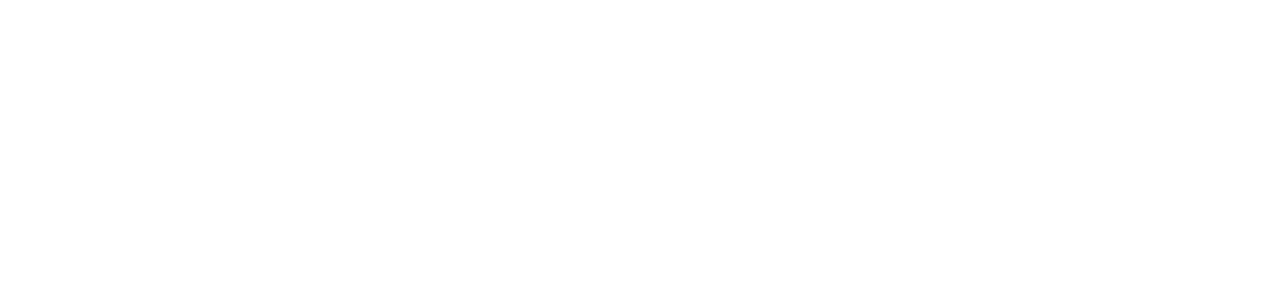
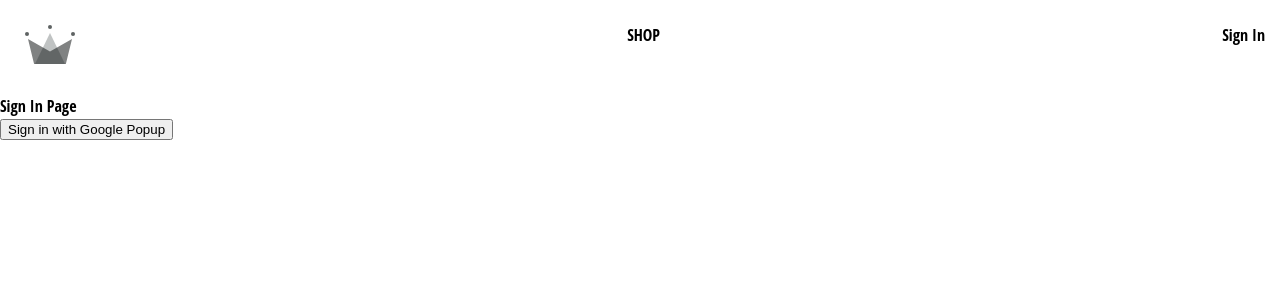
Before and after one commit to omkaradhali/rad-threads, a React (Create React App) app: page /sign-in in a window 1280 px wide. Before the commit this address had no page. Shown: the top 300 px of the page. Built offline with nearby package versions, Linux system fonts and the light colour scheme.

Commit message:
basic google auth

```diff
--- a/package.json
+++ b/package.json
@@ -6,6 +6,7 @@
     "@testing-library/jest-dom": "^5.16.5",
     "@testing-library/react": "^13.4.0",
     "@testing-library/user-event": "^13.5.0",
+    "firebase": "^9.17.1",
     "react": "^18.2.0",
     "react-dom": "^18.2.0",
     "react-router-dom": "^6.7.0",
--- a/src/App.js
+++ b/src/App.js
@@ -1,6 +1,7 @@
 import Home from "./routes/home/home.component";
 import { Routes, Route } from "react-router-dom";
 import Navigation from "./routes/navigation/navigation.component";
+import SignIn from "./routes/sign-in/sign-in.component";
 
 const Shop =() => {
   return (
@@ -14,9 +15,10 @@ const  App = () => {
 
   return (
     <Routes>
-      <Route path='/' element={<Navigation />}>
+      <Route path="/" element={<Navigation />}>
         <Route index element={<Home />} />
-        <Route path='shop' element={<Shop />} />
+        <Route path="shop" element={<Shop />} />
+        <Route path="sign-in" element={<SignIn />} />
       </Route>
     </Routes>
   );
--- a/src/routes/navigation/navigation.component.jsx
+++ b/src/routes/navigation/navigation.component.jsx
@@ -6,19 +6,24 @@ import "./navigation.styles.scss"
 const Navigation = () => {
   return (
     <>
-        <div className='navigation'>
+      <div className="navigation">
         <Link className="logo-container" to="/">
-                <CrownLogo className='logo' />
+          <CrownLogo className="logo" />
         </Link>
         <div className="nav-links-container">
-                <Link className="nav-link" to="/shop" >
+          <Link className="nav-link" to="/shop">
             SHOP
+          </Link>
+        </div>
+        <div className="nav-links-container">
+          <Link className="nav-link" to="/sign-in">
+            Sign In
           </Link>
         </div>
       </div>
       <Outlet />
     </>
-  )
+  );
 }
 
 export default Navigation;
--- /dev/null
+++ b/src/routes/sign-in/sign-in.component.jsx
@@ -0,0 +1,18 @@
+import React from 'react'
+import { signInWithGooglePopup } from "../../utils/firebase/firebase.utils"
+
+const SignIn = () => {
+  const logGoogleUser = async () => {
+    const response = await signInWithGooglePopup();
+    console.log(response)
+  }
+
+  return (
+    <>
+      <div>Sign In Page</div>
+      <button onClick={logGoogleUser}>Sign in with Google Popup</button>
+    </>
+  );
+}
+
+export default SignIn
--- /dev/null
+++ b/src/utils/firebase/firebase.utils.js
@@ -0,0 +1,22 @@
+import { initializeApp } from "firebase/app";
+import { getAuth, signInWithRedirect, signInWithPopup, GoogleAuthProvider } from "firebase/auth"
+
+const firebaseConfig = {
+  apiKey: "AIzaSyByTHgBTit4olYqVWd_SzbtOC6sTelxZQ0",
+  authDomain: "rad-threads.firebaseapp.com",
+  projectId: "rad-threads",
+  storageBucket: "rad-threads.appspot.com",
+  messagingSenderId: "432770354858",
+  appId: "1:432770354858:web:7df4fe1cf84aafb4204ad3",
+};
+
+// Initialize Firebase
+const firebaseApp = initializeApp(firebaseConfig);
+
+const provider = new GoogleAuthProvider();
+provider.setCustomParameters({
+    prompt: "select_account"
+});
+
+export const auth = getAuth();
+export const signInWithGooglePopup = () => signInWithPopup(auth, provider);
```
Also changed, not shown: 1 other file (tests, documents, lock files or other folders). Lines whose indentation alone changed are shown as unchanged.
